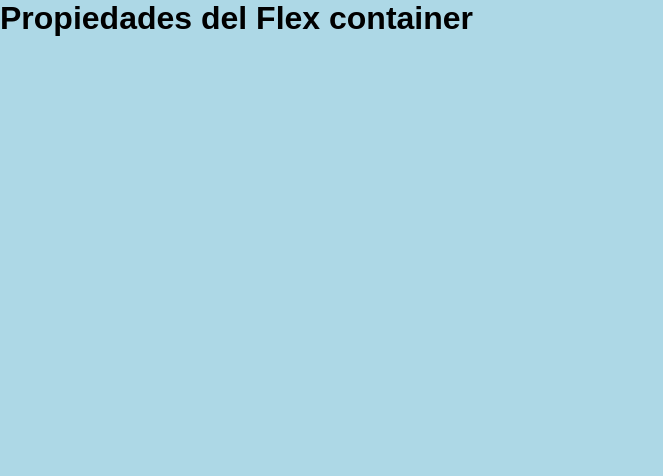
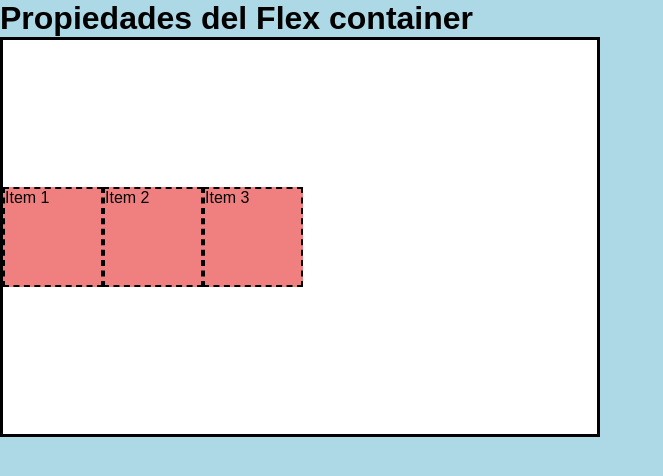
Before and after one commit to dubanarias073-max/flex-3407184, a plain HTML site: page flex-basico/index.html in a window 1280 px wide. Shown: the whole page, without its empty margins (0-663 px from the left). Drawn offline with Linux system fonts and the light colour scheme.

Commit message:
actualizacion 0.1

```diff
--- a/flex-basico/index.html
+++ b/flex-basico/index.html
@@ -1,5 +1,5 @@
 <!DOCTYPE html>
-<html lang="en">
+<html lang="es">
 <head>
     <meta charset="UTF-8">
     <meta name="viewport" content="width=device-width, initial-scale=1.0">
@@ -8,5 +8,10 @@
 </head>
 <body>
     <h1>Propiedades del Flex container</h1>
+    <div class = "flex-container">
+        <div class ="flex-item">Item 1</div>
+        <div class = "flex-item">Item 2</div>
+        <div class ="flex-item">Item 3</div>
+    </div>
 </body>
 </html>
--- a/flex-basico/styles.css
+++ b/flex-basico/styles.css
@@ -10,3 +10,23 @@ body{
     font-family: arial;
     background-color: lightblue;
 }
+
+.flex-container{
+    display: flex;
+    flex-direction: row;
+    justify-content: flex-start;
+    /*alineacion en torno al cross axis*/
+    flex-wrap:  nowrap;
+    align-items: center;
+    width: 600px;
+    height: 400px;
+    background-color: white;
+    border: black solid 3px;
+}
+
+.flex-item{
+    width: 100px;
+    height: 100px;
+    background-color: lightcoral;
+    border: black dashed 2px;
+}
```
